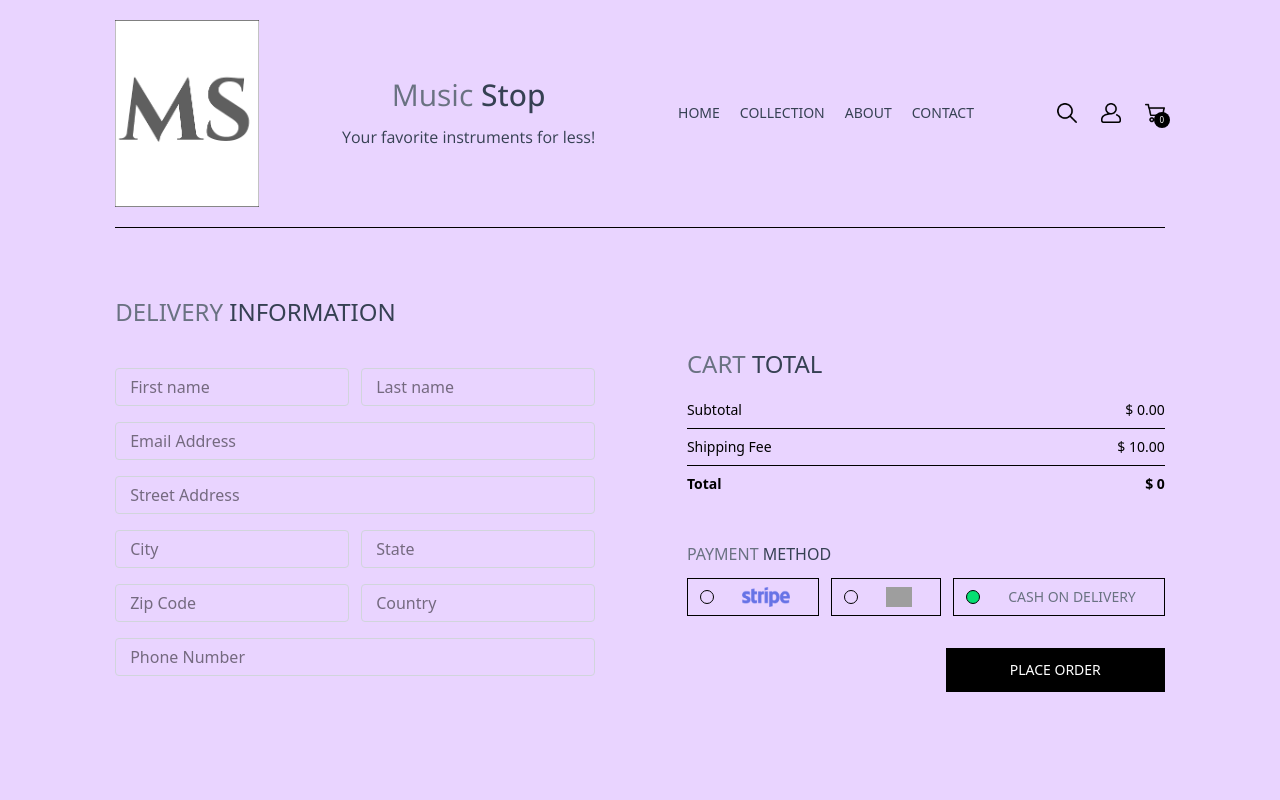
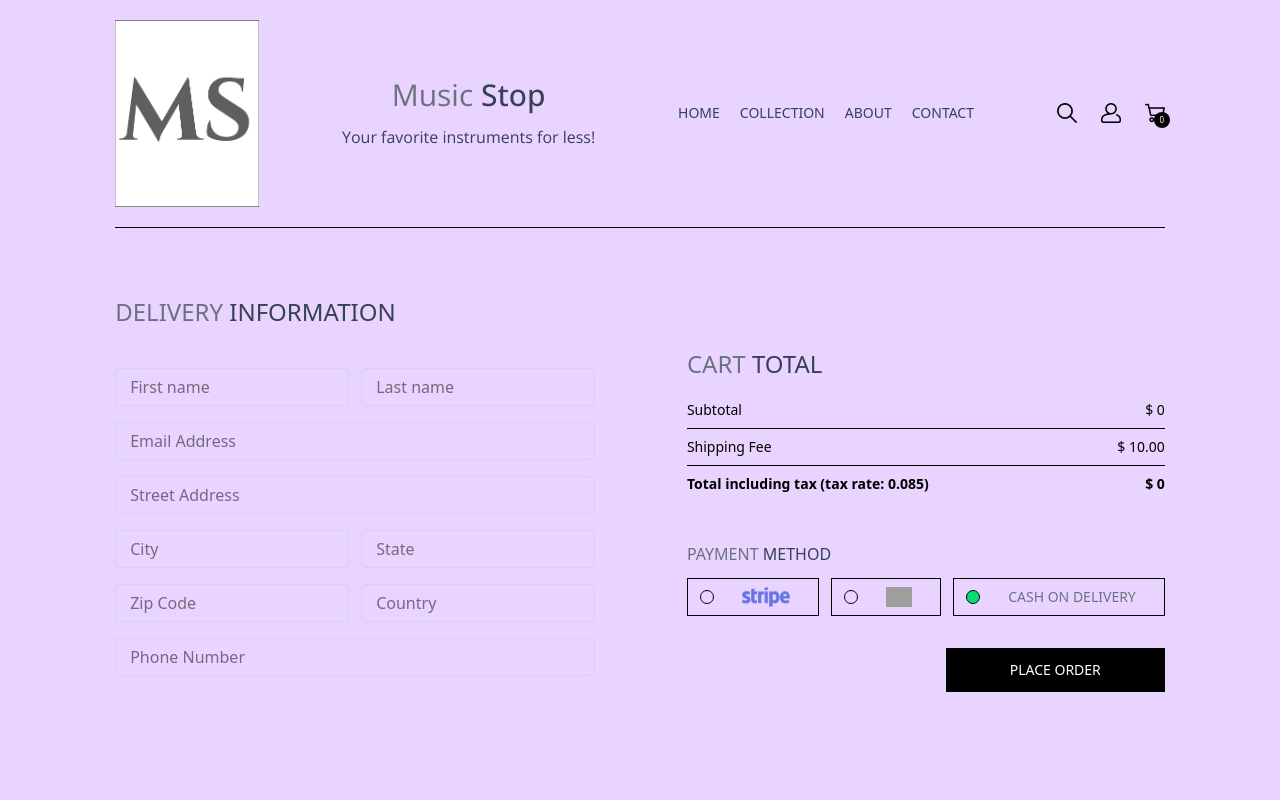
Before and after one commit to EmilioCz/Ecommerce_website, a React (Vite) app in the folder frontend/: page /place-order in a window 1280 px wide. Shown: the top 800 px of the page. Built offline with nearby package versions, Linux system fonts and the light colour scheme; grey boxes are pictures that could not be loaded.

Commit message:
Added README.md content

```diff
--- a/frontend/src/components/CartTotal.jsx
+++ b/frontend/src/components/CartTotal.jsx
@@ -20,7 +20,7 @@ const CartTotal = () => {
       <div className='flex flex-col gap-2 mt-2 text-sm'>
             <div className='flex justify-between'>
                 <p>Subtotal</p>
-                <p>{currency} {getCartAmount()}.00</p>
+                <p>{currency} {getCartAmount()}</p>
             </div>
             <hr />
             <div className='flex justify-between'>
@@ -29,8 +29,8 @@ const CartTotal = () => {
             </div>
             <hr />
             <div className='flex justify-between'>
-                <b>Total</b>
-                <b>{currency} {getCartAmount() === 0 ? 0 : getCartAmount() + delivery_fee}</b>
+                <b>Total including tax (tax rate: 0.085)</b>
+                <b>{currency} {getCartAmount() === 0 ? 0 : ((getCartAmount() + delivery_fee)*1.085).toFixed(2)}</b>
             </div>
       </div>
     </div>
--- a/frontend/src/context/ShopContext.jsx
+++ b/frontend/src/context/ShopContext.jsx
@@ -12,6 +12,7 @@ import { useNavigate } from "react-router-dom";
     {/*currency, delivery fee are necessary hardcoded values for placeorder page/collections etc...*/}
     const currency = '$';
     const delivery_fee = 10;
+
     {/* useState is used to manage the products, search, showSearch and cartItems states */}
     const [search, setSearch] = useState('');
     const [showSearch, setShowSearch] = useState(false);
```
Also changed, not shown: 2 other files (tests, documents, lock files or other folders).
